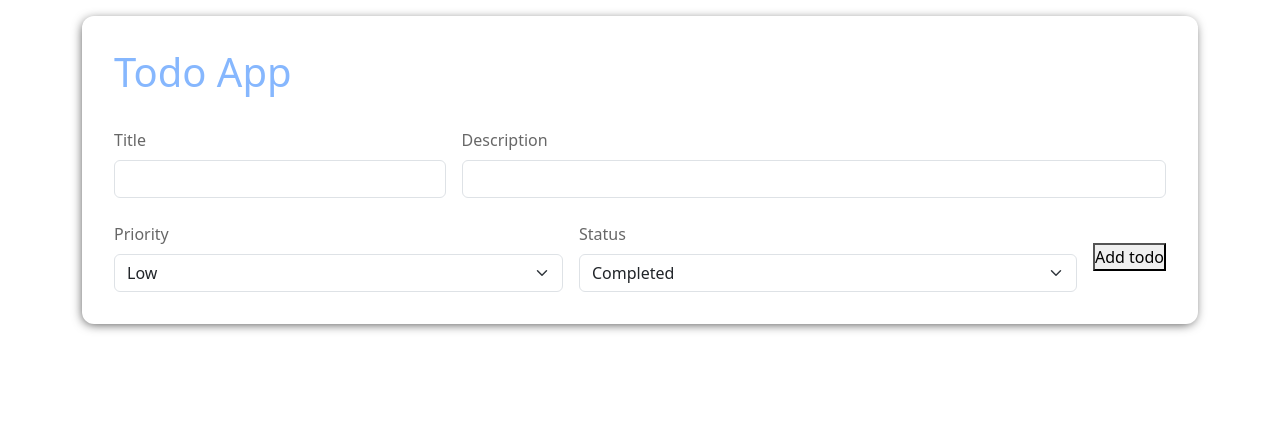
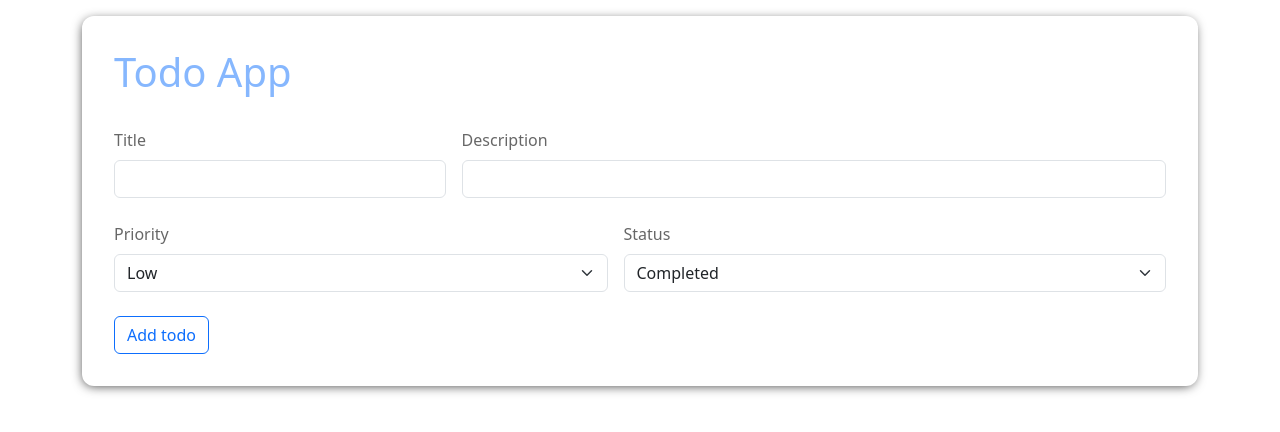
Before and after one commit to mowhammadali/angular-first-todo-app, an Angular app: page / in a window 1280 px wide. Shown: the top 432 px of the page. Built offline with nearby package versions, Linux system fonts and the light colour scheme.

Commit message:
[modify] add todo button

```diff
--- a/src/app/components/todo-generator/todo-generator.component.html
+++ b/src/app/components/todo-generator/todo-generator.component.html
@@ -31,8 +31,10 @@
                 <option value="not-completed">Not completed</option>
             </select>
         </div>
-        <div>
-            <button (click)="addNewTodo()">Add todo</button>
-        </div>
+    </div>
+    <div>
+        <button type="button" class="btn btn-outline-primary" (click)="addNewTodo()">
+            Add todo
+        </button>
     </div>
 </div>
```
